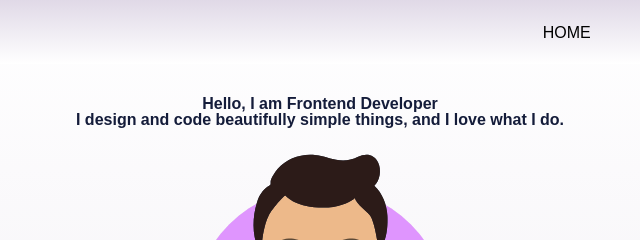
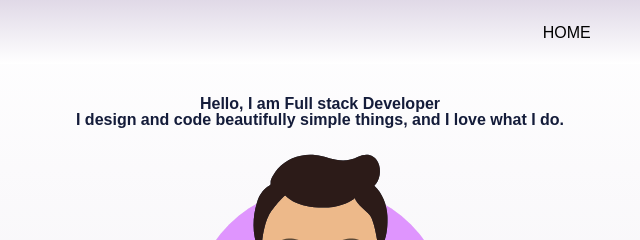
Before and after one commit to CauaBrito01/Portfolio, a plain HTML site: page index.html in a window 1280 px wide. Shown: the top 240 px of the page, 320-960 px from the left. Drawn offline with Linux system fonts and the light colour scheme.

Commit message:
primeiro commit

```diff
--- a/index.html
+++ b/index.html
@@ -33,7 +33,7 @@
     </header>
     <section class="home">
         <div id="home" class="home_main">
-            <h1>Hello, I am Frontend Developer</h1>
+            <h1>Hello, I am Full stack Developer</h1>
             <h2>I design and code beautifully simple things, and I love what I do.</h2>
             <img  class="meuAvatar" src="Imagens/Avatar-Maker.svg" alt="Meu avatar">
         </div>
```
